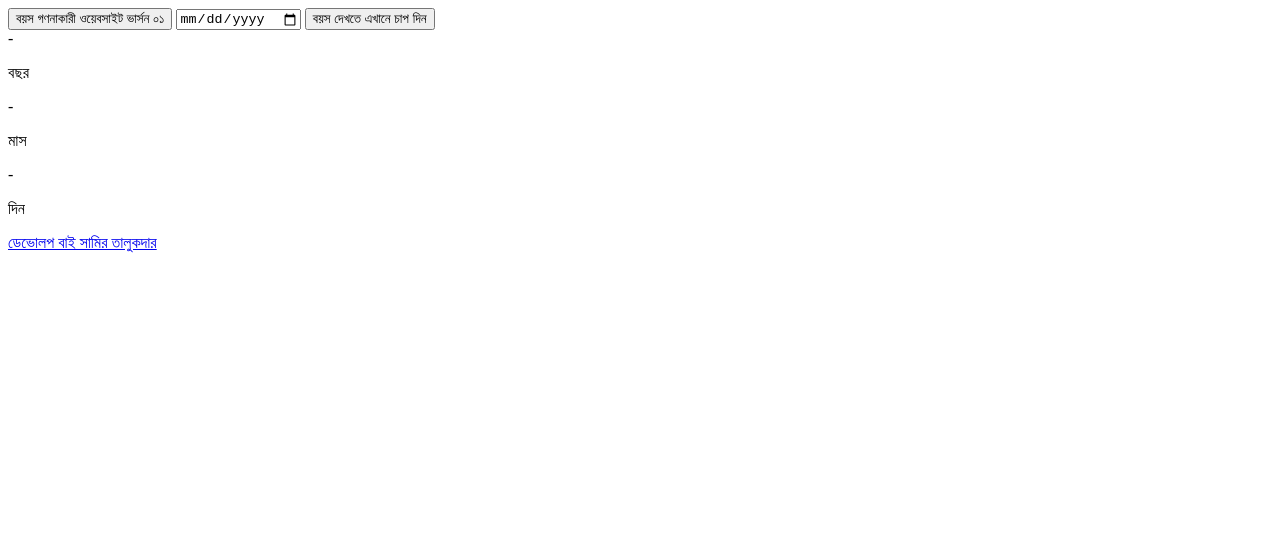
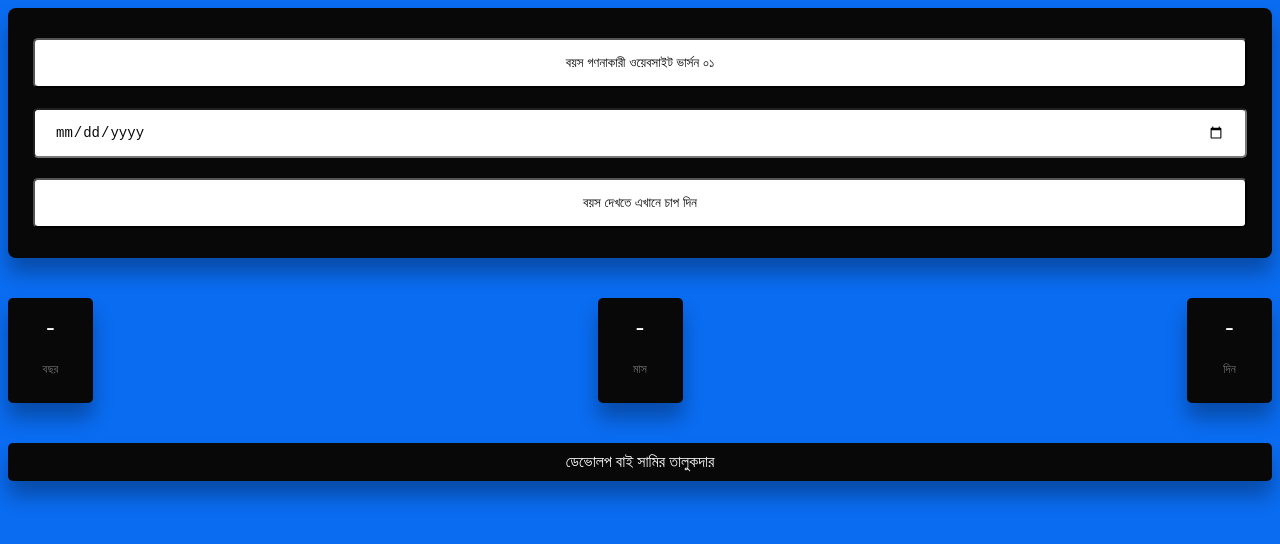
Before and after one commit to devolopersamir/Aamar-Boyosh, a plain HTML site: page index.html in a window 1280 px wide. Drawn offline with Linux system fonts and the light colour scheme.

Commit message:
Update index.html

```diff
--- a/index.html
+++ b/index.html
@@ -1,7 +1,7 @@
 <html>
 <body>
 
-<link herf="style.css"rel="stylesheet">
+<link rel="stylesheet" href="style.css">
 <script src="../script.js"></script
 
 <div class="container">
```
